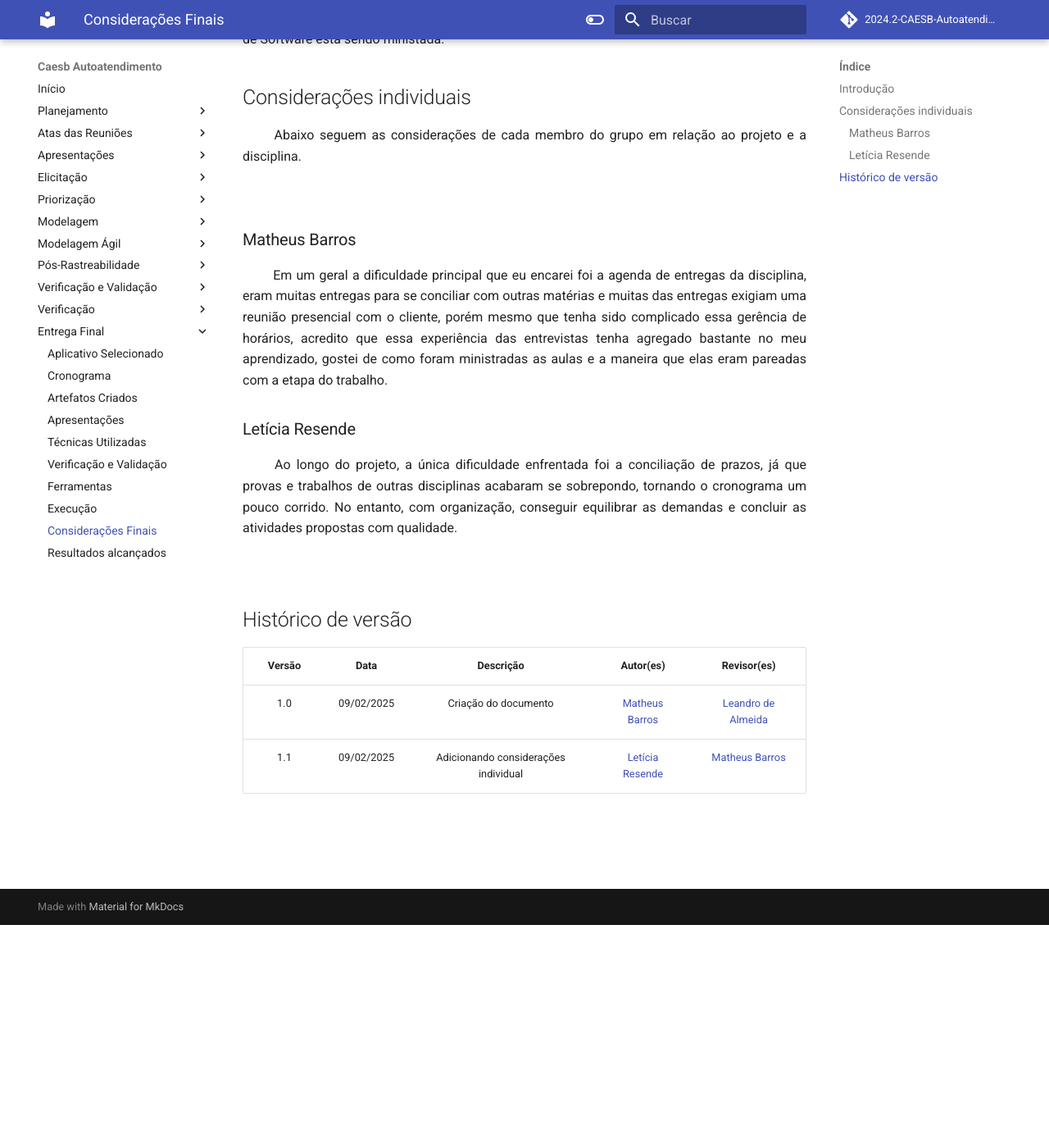
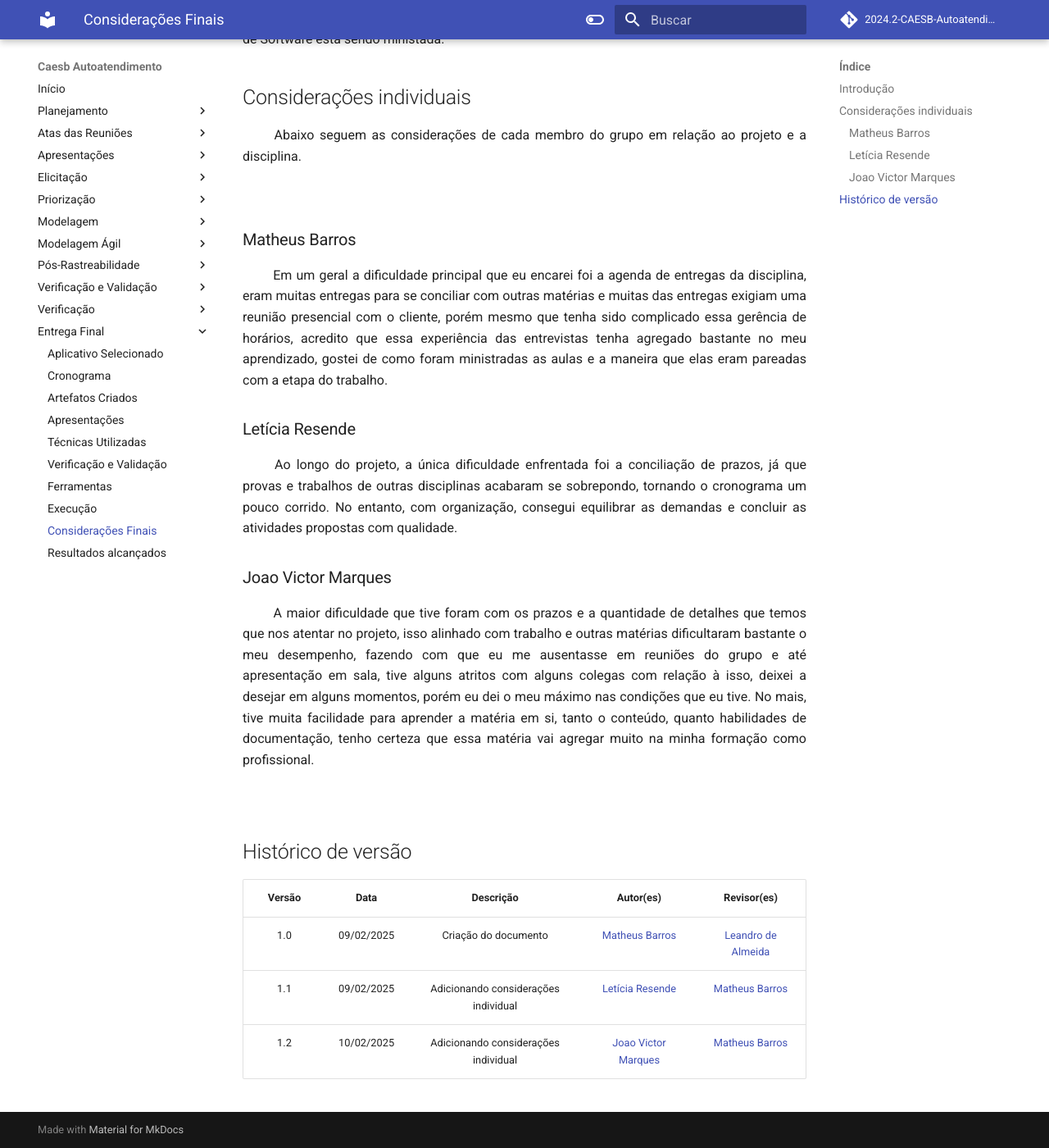
Before and after one commit to Requisitos-de-Software/2024.2-CAESB-Autoatendimento, an MkDocs documentation site: the page built from docs/Entrega_final/consideracoes.md, in a window 1280 px wide and 1400 px high, scrolled down 272 px. Shown: the whole window at 82% size. Built offline with MkDocs 1.6.1 and Material for MkDocs 9.7.7, drawn with Linux system fonts in a browser that asks for light colours; comment, search, counter and statistics services are not loaded.

Commit message:
add consideracoes finais

```diff
--- a/docs/Entrega_final/consideracoes.md
+++ b/docs/Entrega_final/consideracoes.md
@@ -23,7 +23,14 @@
 ### Letícia Resende
 
 <p align="justify">
-&emsp;&emsp; Ao longo do projeto, a única dificuldade enfrentada foi a conciliação de prazos, já que provas e trabalhos de outras disciplinas acabaram se sobrepondo, tornando o cronograma um pouco corrido. No entanto, com organização, conseguir equilibrar as demandas e concluir as atividades propostas com qualidade.
+&emsp;&emsp; Ao longo do projeto, a única dificuldade enfrentada foi a conciliação de prazos, já que provas e trabalhos de outras disciplinas acabaram se sobrepondo, tornando o cronograma um pouco corrido. No entanto, com organização, consegui equilibrar as demandas e concluir as atividades propostas com qualidade.
+</p>
+
+### Joao Victor Marques
+
+<p align="justify">
+&emsp;&emsp; A maior dificuldade que tive foram com os prazos e a quantidade de detalhes que temos que nos atentar no projeto, isso alinhado com trabalho e outras matérias dificultaram bastante o meu desempenho, fazendo com que eu me ausentasse em reuniões do grupo e até apresentação em sala, tive alguns atritos com alguns colegas com relação à isso, deixei a desejar em alguns momentos, porém eu dei o meu máximo nas condições que eu tive. No mais, tive muita facilidade para aprender a matéria em si, tanto o conteúdo, quanto habilidades de documentação, tenho certeza que essa matéria vai agregar muito na minha formação como profissional.
+
 </p>
 
 <br>
@@ -34,3 +41,4 @@
 | :----: | :--------: | :------------------: | :-----: | :-----: |
 |  1.0   | 09/02/2025 | Criação do documento | [Matheus Barros](https://github.com/Ninja-Haiyai)| [Leandro de Almeida](https://github.com/leomitx10)  |
 |  1.1   | 09/02/2025 | Adicionando considerações individual | [Letícia Resende](https://github.com/LeticiaResende23) | [Matheus Barros](https://github.com/Ninja-Haiyai) |
+|  1.2   | 10/02/2025 | Adicionando considerações individual | [Joao Victor Marques](https://github.com/jmarquees) | [Matheus Barros](https://github.com/Ninja-Haiyai) |
```
Also changed, not shown: docs/Entrega_final/resultados.md (+2 -2 lines).
